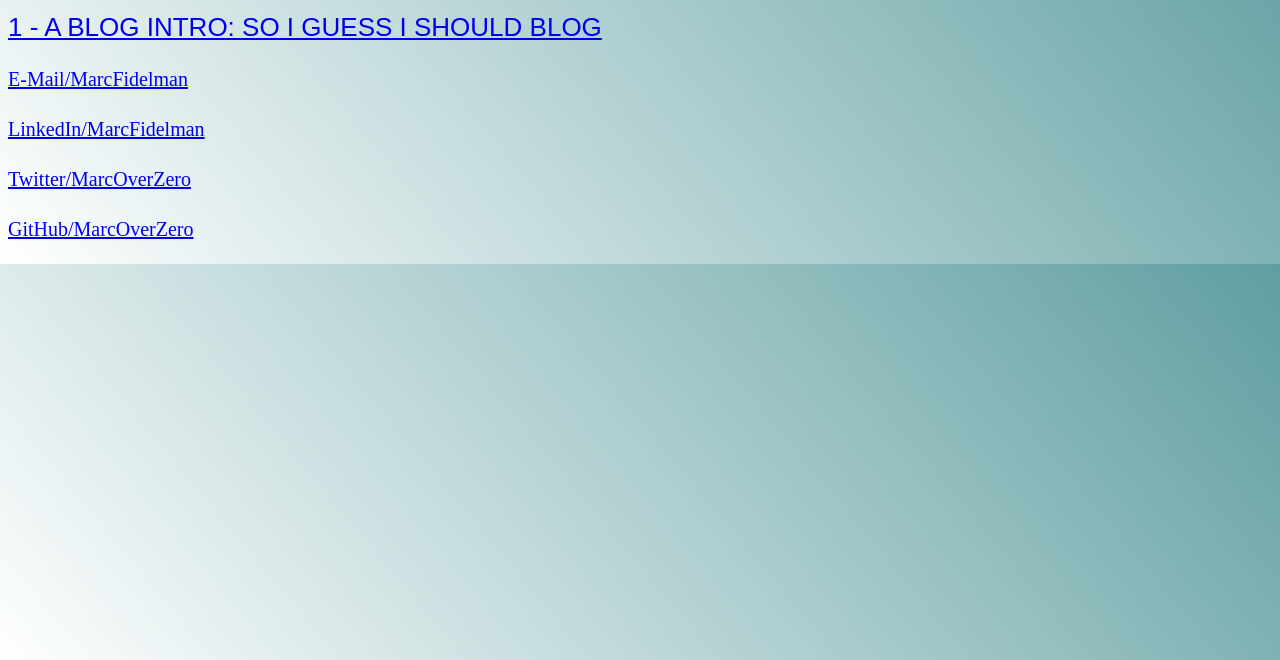
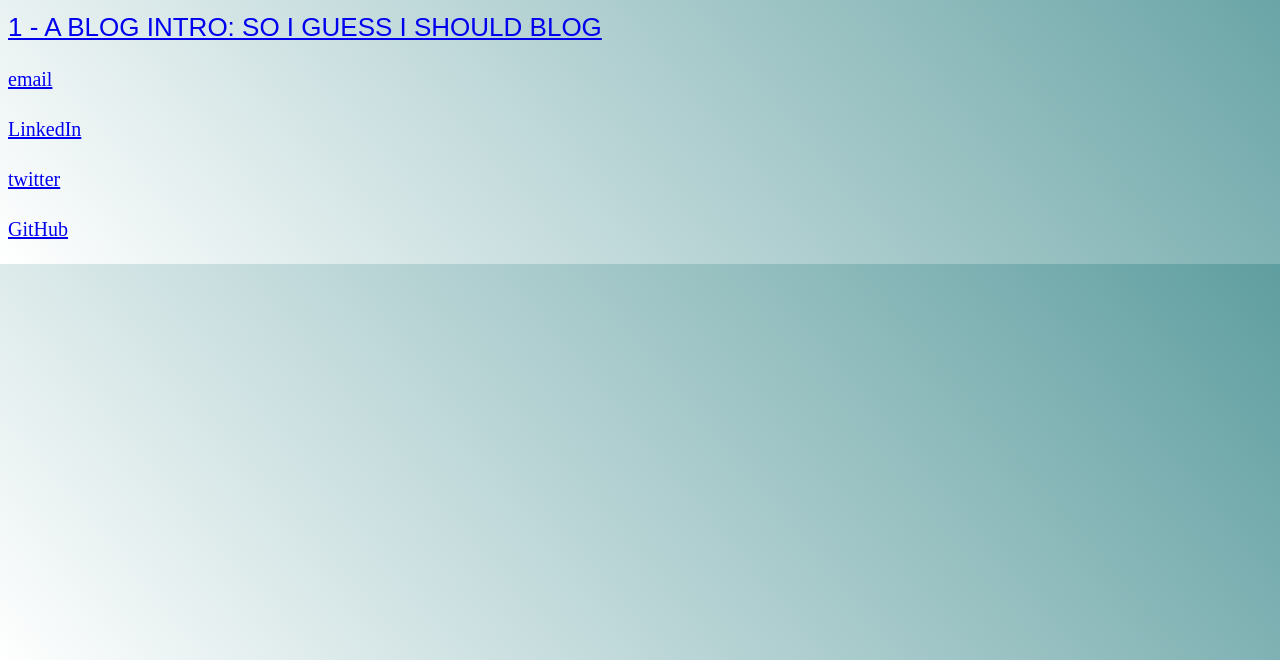
Before and after one commit to MarcOverZero/marcoverzero.github.io, a plain HTML site: page blog.html in a window 1280 px wide. Shown: the part 140-800 px from the top of the page. Drawn offline with Linux system fonts and the light colour scheme.

Commit message:
formatting

```diff
--- a/blog.html
+++ b/blog.html
@@ -22,10 +22,10 @@
     		</div><!-- /.portion -->
 		</div><!-- /.blog -->
 		<footer>
-  		<p><a href="mailto:fidelman.marc@gmail.com">E-Mail/MarcFidelman</a></p>
-  		<p><a href="https://www.pnkedin.com/in/marcfidelman//">LinkedIn/MarcFidelman</a></p>
-			<p><a href="https://twitter.com/MarcOverZero">Twitter/MarcOverZero</a></p>
-			<p><a href="https://github.com/MarcOverZero">GitHub/MarcOverZero</a></p>
+  		<p><a href="mailto:fidelman.marc@gmail.com">email</a></p>
+  		<p><a href="https://www.pnkedin.com/in/marcfidelman//">LinkedIn</a></p>
+			<p><a href="https://twitter.com/MarcOverZero">twitter</a></p>
+			<p><a href="https://github.com/MarcOverZero">GitHub</a></p>
 		</footer>
 	</body>
 </html>
```
Also changed, not shown: blog_posts/post_01.html (+4 -4 lines), index.html (+4 -4 lines).
